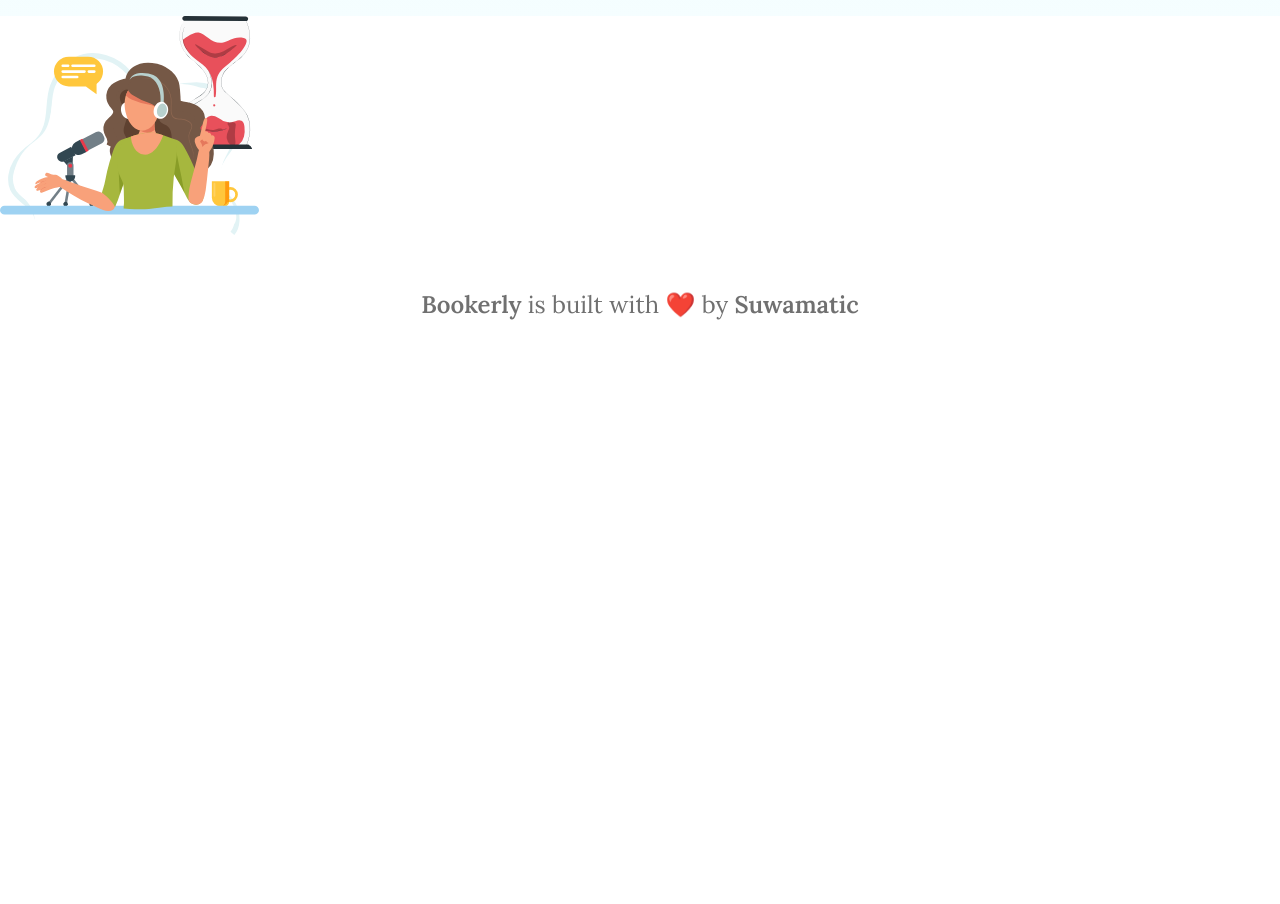
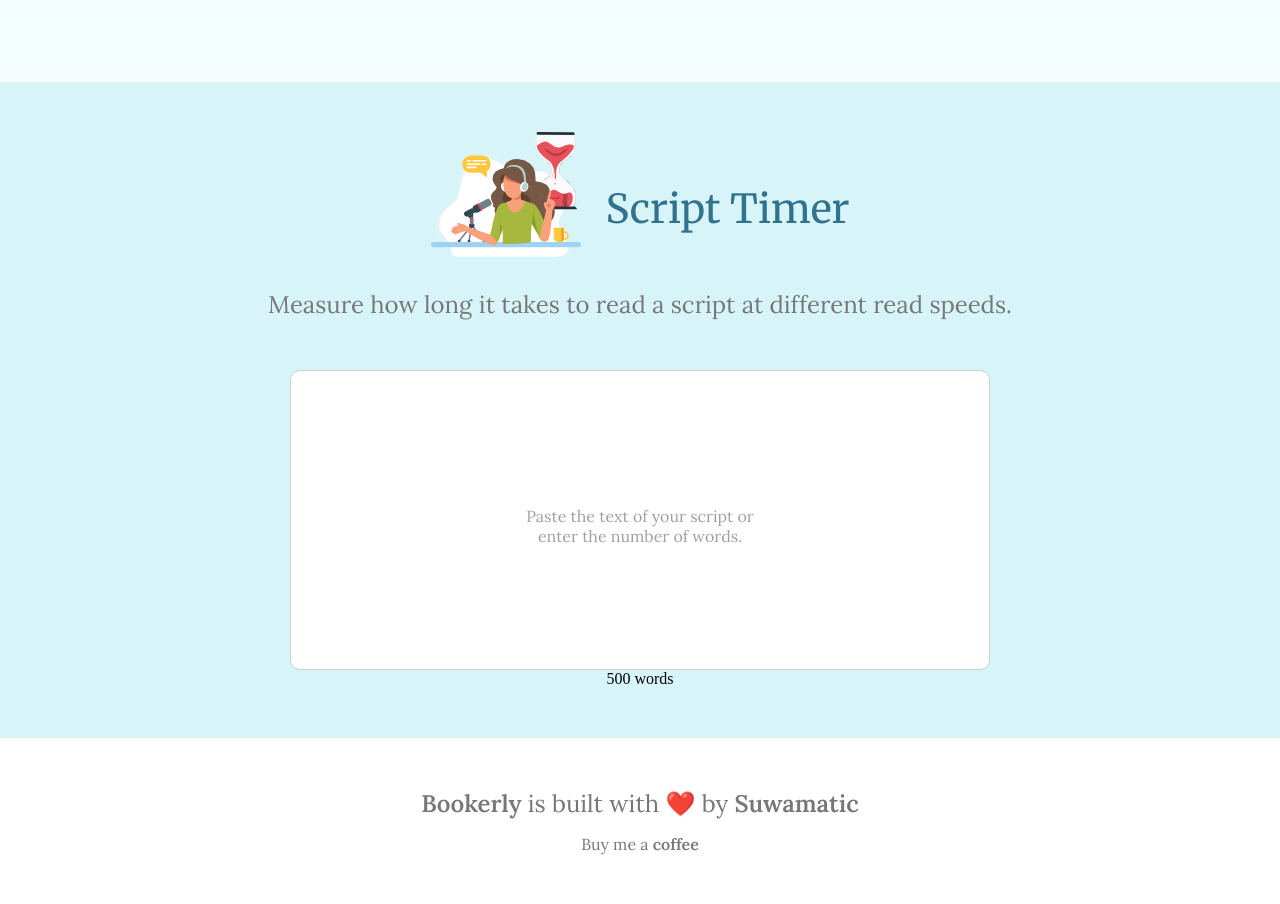
Before and after one commit to tolulawson/readastic, a website: page src/index.html in a window 1280 px wide. Shown: the part 1303-2207 px from the top of the page. Before the commit the page ends 1673 px from the top, so only its background shows below. Drawn offline with Linux system fonts and the light colour scheme.

Commit message:
-- Add script timer section

```diff
--- a/src/index.html
+++ b/src/index.html
@@ -76,13 +76,30 @@
       </div>
 
     </section>
+
     <section class="feature-section" id="script-timer">
       <div class="feature-logo">
         <img src="img/timer-icon.svg" alt="Script timer logo">
+        <span>Script Timer</span>
+      </div>
+      <div class="feature-intro">
+        Measure how long it takes to read a script at different read speeds.
+      </div>
+      <textarea name="name" class="script-input" placeholder="Paste the text of your script or
+enter the number of words."></textarea>
+      <div class="word-count">
+        <span id=word-count>500</span> words
       </div>
     </section>
+
     <footer>
-      <strong>Bookerly</strong> is built with ❤️ by <a href="https://twitter.com/oiza__meyi" target="_blank"><strong>Suwamatic</strong></a>
+      <p>
+        <strong>Bookerly</strong> is built with ❤️ by <a href="https://twitter.com/oiza__meyi" target="_blank"><strong>Suwamatic</strong></a>
+      </p>
+      <p id="coffee">
+        Buy me a <a href="https://paypal.me/toluopelawson"><strong>coffee</strong></a>
+      </p>
+
     </footer>
   </div>
 
--- a/src/scss/style.scss
+++ b/src/scss/style.scss
@@ -5,7 +5,8 @@
 $lora: 'lora', serif;
 $merriweather: 'Merriweather', serif;
 $gen-padding: 20px 8%;
-$gray: #707070;
+$gray: #777777;
+$timer-color: #97E5EF;
 
 * {
   box-sizing: border-box;
@@ -238,13 +239,14 @@
         .feature-card {
           width: 28%;
           max-width: 300px;
-          min-width: 250px;
+          min-width: 200px;
           border-radius: 20px;
           display: flex;
           flex-direction: column;
+          justify-content: space-between;
           align-items: center;
           padding: 25px;
-          max-height: 400px;
+          min-height: 450px;
           margin: 35px 0;
 
           &:not(:first-child):not(:last-child) {
@@ -254,6 +256,7 @@
           img {
             height: 40%;
             margin-bottom: 15px;
+            max-width: 100%;
           }
 
           h3 {
@@ -280,27 +283,89 @@
             background: #fff;
             border: none;
             font-family: $merriweather;
-            font-weight: 600;
+            // font-weight: 600;
             font-size: 1rem;
             text-align: center;
             color: $gray;
 
           }
-      }
+
+          &#ranger {
+            background-color: #BBE1FA;
+          }
+
+          &#genie {
+            background-color: #E2F0B4
+          }
+
+          &#timer {
+            background-color: $timer-color;
+          }
+        }
 
 
       }
 
-      #ranger {
-        background-color: #BBE1FA;
+    }
+
+    .feature-section {
+      background: rgba(151, 229, 239, 0.38);
+      display: flex;
+      align-items: center;
+      flex-direction: column;
+      padding: 50px 0;
+      text-align: center;
+
+
+      .feature-logo {
+        display: flex;
+        flex-wrap: nowrap;
+        justify-content: center;
+        align-items: flex-end;
+        margin-bottom: 30px;
+
+        img {
+          width: 150px;
+        }
+
+        span {
+          font-family: $merriweather;
+          color: $dark-green;
+          font-size: 2.5rem;
+          margin-bottom: 25px;
+          margin-left:25px;
+          white-space: nowrap;
+        }
       }
 
-      #genie {
-        background-color: #E2F0B4
+      .feature-intro {
+        color: $gray;
+        font-family: $lora;
+        font-size: 1.5rem;
+        margin-bottom: 50px;
       }
 
-      #timer {
-        background-color: #97E5EF;
+      .script-input {
+        font-family: $lora;
+        font-size: 1rem;
+        max-width: 700px;
+        width: 90%;
+        height: 300px;
+        border: 1px solid #d1cece;
+        border-radius: 10px;
+        padding: 15px;
+        outline: none;
+        box-shadow: none;
+        resize: none;
+
+        &::placeholder {
+          text-align: center;
+          padding-top: 120px;
+          color: #A0A0A0;
+        }
+      }
+
+      &#script-timer {
       }
     }
 
@@ -319,6 +384,11 @@
         text-decoration: none;
         color: inherit;
       }
+
+      #coffee {
+        font-size: 1rem;
+        margin-top: 15px;
+      }
     }
   }
 }
```
Also changed, not shown: src/css/style.css.
